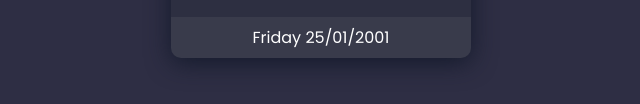
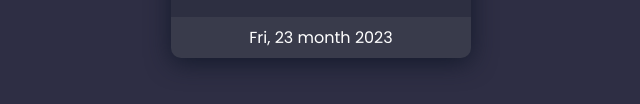
Before and after one commit to CodeWithRashed/JavaScriptClock, a plain HTML site: page index.html in a window 1280 px wide. Shown: the part 432-536 px from the top of the page, 319-959 px from the left. Drawn offline with Linux system fonts and the light colour scheme.

Commit message:
added day and month correctly.

```diff
--- a/index.html
+++ b/index.html
@@ -21,8 +21,10 @@
         <span id="sesion">AM</span>
     </div>
         <div class="daytable">
-            <span id="day">Friday</span>
-            <span id="todate">25/01/2001</span>
+            <span id="day">Fri,</span>
+            <span id="today">23</span>
+            <span id="month">month</span>
+            <span id="year">2023</span>
         </div>
     </div>
     </div>
```
